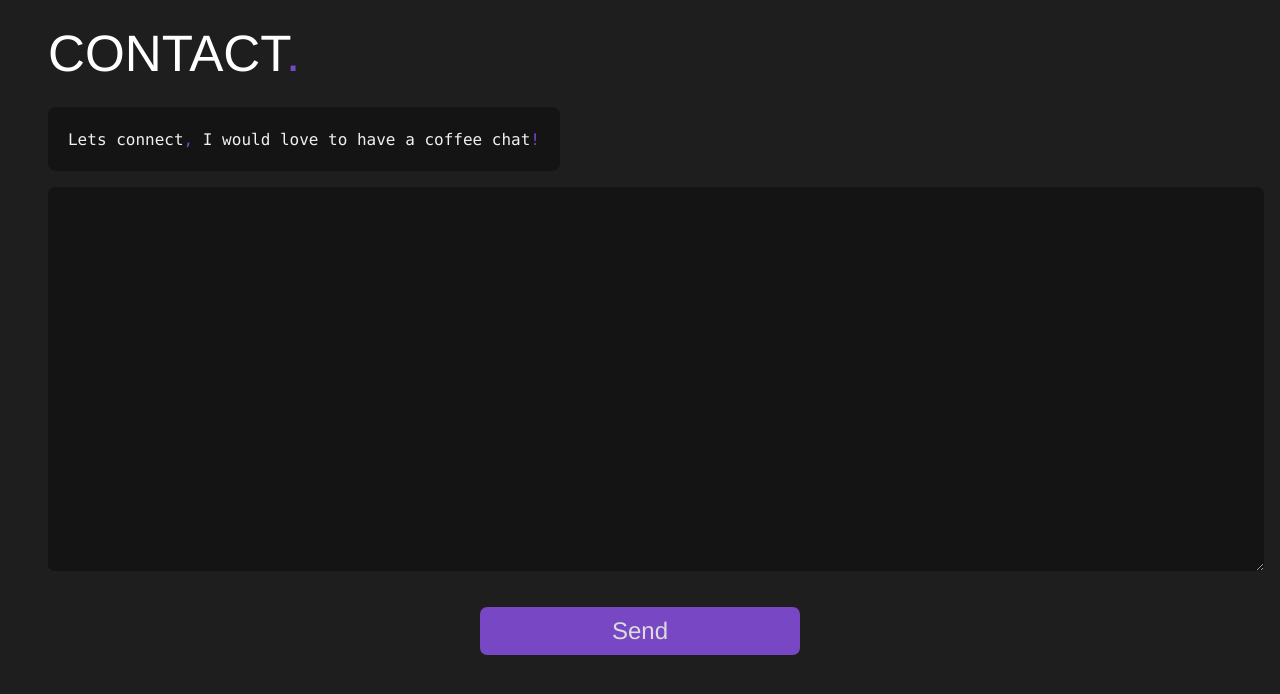
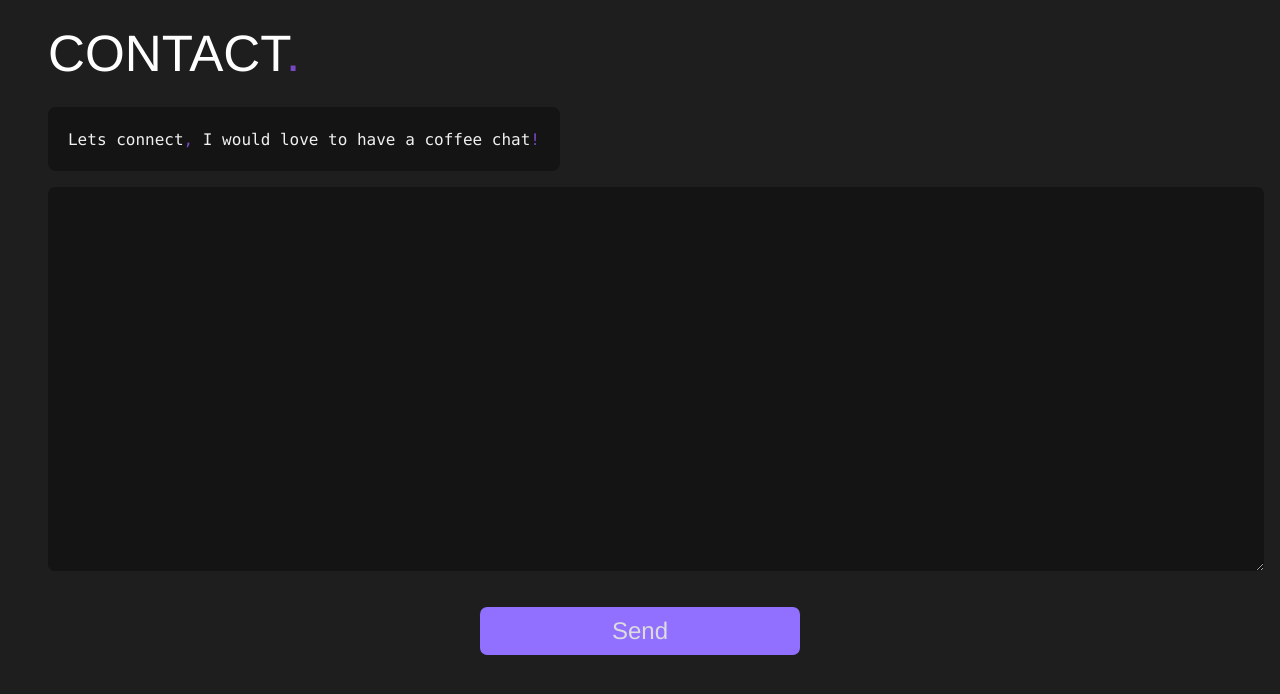
Before and after one commit to GayanAthukorala/personal-website, a React (Create React App) app: page / in a window 1280 px wide. In both pictures the pointer is over the button "Send". Shown: the part 2144-2838 px from the top of the page. Built offline with nearby package versions, Linux system fonts and the light colour scheme.

Commit message:
Fixed Menu Button Colours

```diff
--- a/src/App.css
+++ b/src/App.css
@@ -618,7 +618,7 @@ html{
   /* border: solid #916FFF;
    */
   border:none;
-  background-color: #7n848c4;
+  background-color:#7848c4 ;
   font-family: 'Franklin Gothic Medium', 'Arial Narrow', Arial, sans-serif;
   font-size: 1.5em;
   border-radius: 0.3em;
@@ -1203,3 +1203,8 @@ textarea {
   transition: background-color 0.2s;
 
 }
+
+.contact-button:hover{
+  background-color: #916FFF;
+  cursor: pointer;
+}
```
